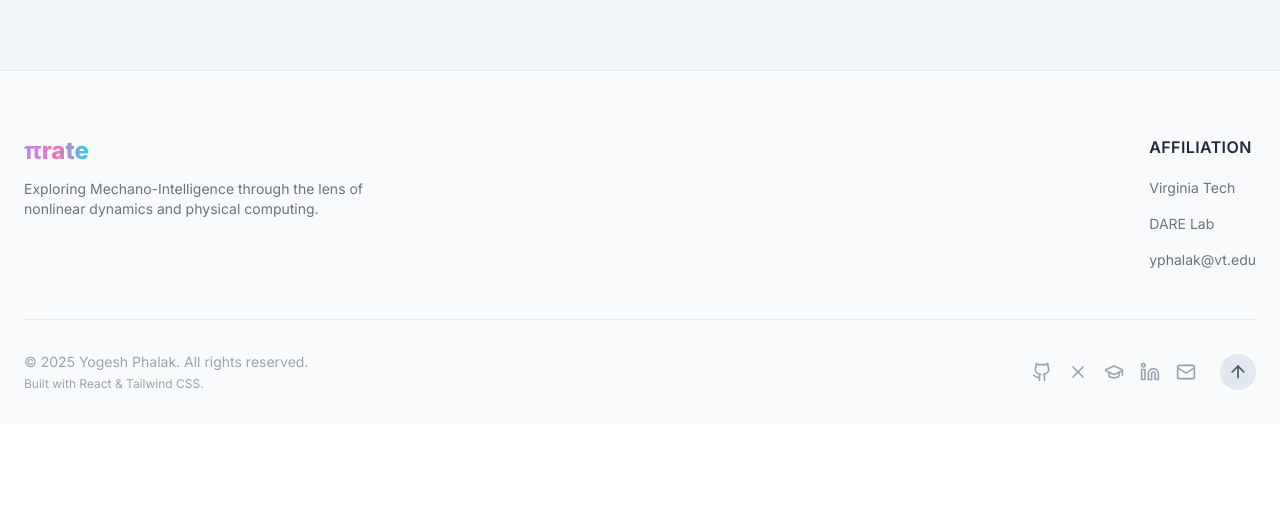
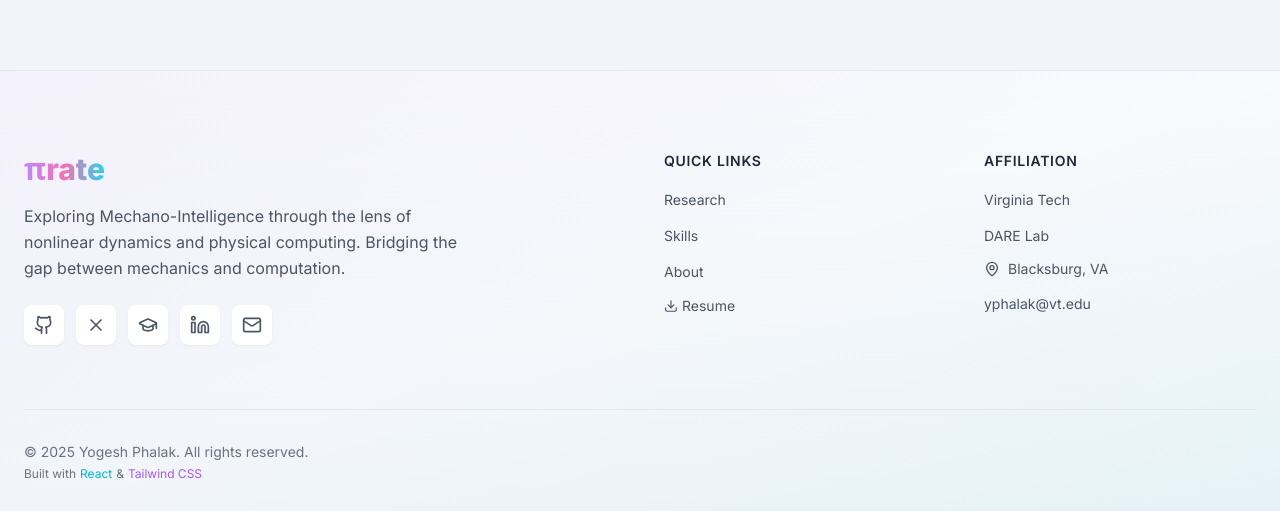
Before and after one commit to YogeshPhalak/yogeshphalak.github.io, a React (Vite) app: page / in a window 1280 px wide. Shown: the part 8252-8763 px from the top of the page. Before the commit the page ends 8676 px from the top, so only its background shows below. Built offline with nearby package versions, Linux system fonts and the light colour scheme.

Commit message:
[Resume]: fixed footer

```diff
--- a/src/components/ui/Footer.jsx
+++ b/src/components/ui/Footer.jsx
@@ -1,5 +1,5 @@
 import React from 'react';
-import {Github, X, Linkedin, Mail, GraduationCap, ArrowUp} from 'lucide-react';
+import {Github, X, Linkedin, Mail, GraduationCap, ArrowUp, MapPin, Download} from 'lucide-react';
 
 const Footer = ({scrollToSection}) => {
     const socialLinks = {
@@ -10,77 +10,164 @@ const Footer = ({scrollToSection}) => {
         mail: 'mailto:yphalak@vt.edu',
     };
 
-    return (
-        <footer
-            className="relative bg-slate-50 dark:bg-gray-900 border-t border-slate-200 dark:border-gray-800 pt-16 pb-8 px-6">
-            <div className="max-w-7xl mx-auto">
-                <div className="grid grid-cols-1 md:grid-cols-2 gap-12 text-center md:text-left mb-12">
+    const quickLinks = [
+        {
+            name: 'Research',
+            id: 'research',
+            type: 'scroll'
+        }, {
+            name: 'Skills',
+            id: 'expertise',
+            type: 'scroll'
+        }, {
+            name: 'About',
+            id: 'about',
+            type: 'scroll'
+        }, {
+            name: 'Resume',
+            id: '/yogesh_phalak_resume.html',
+            type: 'download'
+        },];
+
+    return (<footer
+        className="relative bg-gradient-to-b from-slate-50 to-slate-100 dark:from-gray-900 dark:to-gray-950 border-t border-slate-200 dark:border-gray-800">
+        <div
+            className="absolute inset-0 bg-gradient-to-br from-purple-500/5 via-transparent to-cyan-500/5 pointer-events-none"></div>
+
+        <div className="relative max-w-7xl mx-auto px-6 pt-20 pb-8">
+            <div className="grid grid-cols-1 md:grid-cols-2 lg:grid-cols-4 gap-12 mb-16">
+                <div className="lg:col-span-2">
+                    <div
+                        onClick={() => scrollToSection('hero')}
+                        className="inline-flex items-center gap-2 mb-4 cursor-pointer group"
+                    >
+                            <span
+                                className="text-3xl font-bold bg-gradient-to-r from-purple-400 via-pink-400 to-cyan-400 bg-clip-text text-transparent">
+                                πrate
+                            </span>
+                    </div>
+                    <p className="text-gray-600 dark:text-gray-400 max-w-md mb-6 leading-relaxed">
+                        Exploring Mechano-Intelligence through the lens of nonlinear dynamics and physical
+                        computing. Bridging the gap between mechanics and computation.
+                    </p>
+                    <div className="flex gap-3">
+                        <a
+                            href={socialLinks.github}
+                            target="_blank"
+                            rel="noopener noreferrer"
+                            className="p-2.5 rounded-lg bg-white dark:bg-gray-800 shadow-sm hover:shadow-md text-gray-600 dark:text-gray-400 hover:text-purple-500 dark:hover:text-purple-400 transition-all duration-300 hover:-translate-y-1"
+                        >
+                            <Github size={20}/>
+                        </a>
+                        <a
+                            href={socialLinks.x}
+                            target="_blank"
+                            rel="noopener noreferrer"
+                            className="p-2.5 rounded-lg bg-white dark:bg-gray-800 shadow-sm hover:shadow-md text-gray-600 dark:text-gray-400 hover:text-purple-500 dark:hover:text-purple-400 transition-all duration-300 hover:-translate-y-1"
+                        >
+                            <X size={20}/>
+                        </a>
+                        <a
+                            href={socialLinks.scholar}
+                            target="_blank"
+                            rel="noopener noreferrer"
+                            className="p-2.5 rounded-lg bg-white dark:bg-gray-800 shadow-sm hover:shadow-md text-gray-600 dark:text-gray-400 hover:text-purple-500 dark:hover:text-purple-400 transition-all duration-300 hover:-translate-y-1"
+                        >
+                            <GraduationCap size={20}/>
+                        </a>
+                        <a
+                            href={socialLinks.linkedin}
+                            target="_blank"
+                            rel="noopener noreferrer"
+                            className="p-2.5 rounded-lg bg-white dark:bg-gray-800 shadow-sm hover:shadow-md text-gray-600 dark:text-gray-400 hover:text-purple-500 dark:hover:text-purple-400 transition-all duration-300 hover:-translate-y-1"
+                        >
+                            <Linkedin size={20}/>
+                        </a>
+                        <a
+                            href={socialLinks.mail}
+                            className="p-2.5 rounded-lg bg-white dark:bg-gray-800 shadow-sm hover:shadow-md text-gray-600 dark:text-gray-400 hover:text-purple-500 dark:hover:text-purple-400 transition-all duration-300 hover:-translate-y-1"
+                        >
+                            <Mail size={20}/>
+                        </a>
+                    </div>
+                </div>
 
                 <div>
-                        <div
-                            onClick={() => scrollToSection('hero')}
-                            className="text-2xl font-bold bg-gradient-to-r from-purple-400 via-pink-400 to-cyan-400 bg-clip-text text-transparent mb-3 inline-block cursor-pointer"
+                    <h4 className="font-semibold text-slate-800 dark:text-gray-200 mb-4 text-sm uppercase tracking-wider">
+                        Quick Links
+                    </h4>
+                    <ul className="space-y-3">
+                        {quickLinks.map((link) => (<li key={link.id}>
+                            {link.type === 'scroll' ? (<button
+                                onClick={() => scrollToSection(link.id)}
+                                className="text-gray-600 dark:text-gray-400 hover:text-cyan-500 dark:hover:text-cyan-400 transition-colors duration-300 text-sm"
                             >
-                            πrate
-                        </div>
-                        <p className="text-sm text-gray-500 dark:text-gray-400 max-w-sm mx-auto md:mx-0">
-                            Exploring Mechano-Intelligence through the lens of nonlinear dynamics and physical
-                            computing.
-                        </p>
+                                {link.name}
+                            </button>) : (<a
+                                href={link.id}
+                                download
+                                className="text-gray-600 dark:text-gray-400 hover:text-cyan-500 dark:hover:text-cyan-400 transition-colors duration-300 text-sm inline-flex items-center gap-1"
+                            >
+                                <Download size={14}/>
+                                {link.name}
+                            </a>)}
+                        </li>))}
+                    </ul>
                 </div>
 
-                    <div className="md:justify-self-end">
-                        <h4 className="font-semibold text-slate-800 dark:text-gray-200 mb-4 tracking-wide uppercase">
+                <div>
+                    <h4 className="font-semibold text-slate-800 dark:text-gray-200 mb-4 text-sm uppercase tracking-wider">
                         Affiliation
                     </h4>
                     <ul className="space-y-3">
-                            <li><a href="https://vt.edu/" target="_blank" rel="noopener noreferrer"
-                                   className="text-sm text-gray-500 dark:text-gray-400 hover:text-cyan-500 transition">Virginia
-                                Tech</a></li>
-                            <li><a href="https://dare.super.site/" target="_blank" rel="noopener noreferrer"
-                                   className="text-sm text-gray-500 dark:text-gray-400 hover:text-cyan-500 transition">DARE
-                                Lab</a></li>
-                            <li><a href={socialLinks.mail}
-                                   className="text-sm text-gray-500 dark:text-gray-400 hover:text-cyan-500 transition">yphalak@vt.edu</a>
+                        <li>
+                            <a
+                                href="https://vt.edu/"
+                                target="_blank"
+                                rel="noopener noreferrer"
+                                className="text-gray-600 dark:text-gray-400 hover:text-cyan-500 dark:hover:text-cyan-400 transition-colors duration-300 text-sm"
+                            >
+                                Virginia Tech
+                            </a>
+                        </li>
+                        <li>
+                            <a
+                                href="https://dare.super.site/"
+                                target="_blank"
+                                rel="noopener noreferrer"
+                                className="text-gray-600 dark:text-gray-400 hover:text-cyan-500 dark:hover:text-cyan-400 transition-colors duration-300 text-sm"
+                            >
+                                DARE Lab
+                            </a>
+                        </li>
+                        <li className="flex items-start gap-2 text-gray-600 dark:text-gray-400 text-sm">
+                            <MapPin size={16} className="mt-0.5 flex-shrink-0"/>
+                            <span>Blacksburg, VA</span>
+                        </li>
+                        <li>
+                            <a
+                                href={socialLinks.mail}
+                                className="text-gray-600 dark:text-gray-400 hover:text-cyan-500 dark:hover:text-cyan-400 transition-colors duration-300 text-sm"
+                            >
+                                yphalak@vt.edu
+                            </a>
                         </li>
                     </ul>
                 </div>
             </div>
 
             <div
-                    className="border-t border-slate-200 dark:border-gray-800 pt-8 flex flex-col-reverse items-center gap-6 md:flex-row md:justify-between">
-                    <div className="text-sm text-gray-400 text-center md:text-left">
+                className="border-t border-slate-200 dark:border-gray-800 pt-8 flex flex-col items-center gap-4 md:flex-row md:justify-between">
+                <div className="text-sm text-gray-500 dark:text-gray-400 text-center md:text-left">
                     <p>&copy; {new Date().getFullYear()} Yogesh Phalak. All rights reserved.</p>
-                        <p className="text-xs mt-1">Built with React & Tailwind CSS.</p>
+                    <p className="text-xs mt-1 flex items-center justify-center md:justify-start gap-1">
+                        Built with <span className="text-cyan-500">React</span> & <span className="text-purple-500">Tailwind CSS</span>
+                    </p>
                 </div>
 
-                    <div className="flex items-center gap-6">
-                        <div className="flex space-x-4">
-                            <a href={socialLinks.github} target="_blank" rel="noopener noreferrer"
-                               className="text-gray-400 hover:text-white transition-colors"><Github size={20}/></a>
-                            <a href={socialLinks.x} target="_blank" rel="noopener noreferrer"
-                               className="text-gray-400 hover:text-white transition-colors"><X size={20}/></a>
-                            <a href={socialLinks.scholar} target="_blank" rel="noopener noreferrer"
-                               className="text-gray-400 hover:text-white transition-colors"><GraduationCap
-                                size={20}/></a>
-                            <a href={socialLinks.linkedin} target="_blank" rel="noopener noreferrer"
-                               className="text-gray-400 hover:text-white transition-colors"><Linkedin size={20}/></a>
-                            <a href={socialLinks.mail}
-                               className="text-gray-400 hover:text-white transition-colors"><Mail size={20}/></a>
-                        </div>
-
-                        <button
-                            onClick={() => scrollToSection('hero')}
-                            className="p-2 rounded-full bg-slate-200 dark:bg-gray-800 hover:bg-cyan-500 dark:hover:bg-cyan-500 text-slate-600 dark:text-gray-300 hover:text-white transition-colors"
-                            aria-label="Back to top"
-                        >
-                            <ArrowUp size={20}/>
-                        </button>
             </div>
         </div>
-            </div>
-        </footer>
-    );
+    </footer>);
 };
 
 export default Footer;
--- a/src/data/portfolioData.js
+++ b/src/data/portfolioData.js
@@ -12,7 +12,7 @@ export const journey = [{
     description: "Pursuing doctoral research at the DARE Lab, focusing on mechano-intelligence, physical reservoir computing, and high-speed simulation of nonlinear dynamics.",
     location: "Blacksburg, VA",
     category: "Milestone",
-    url: "https://www.vt.edu/"
+    url: "https://news.vt.edu/articles/2025/04/eng-me-clahs-nsf-efri-pericyte-computer.html"
 }, {
     id: 2,
     date: "May 2025",
```
Lines whose indentation alone changed are shown as unchanged.
